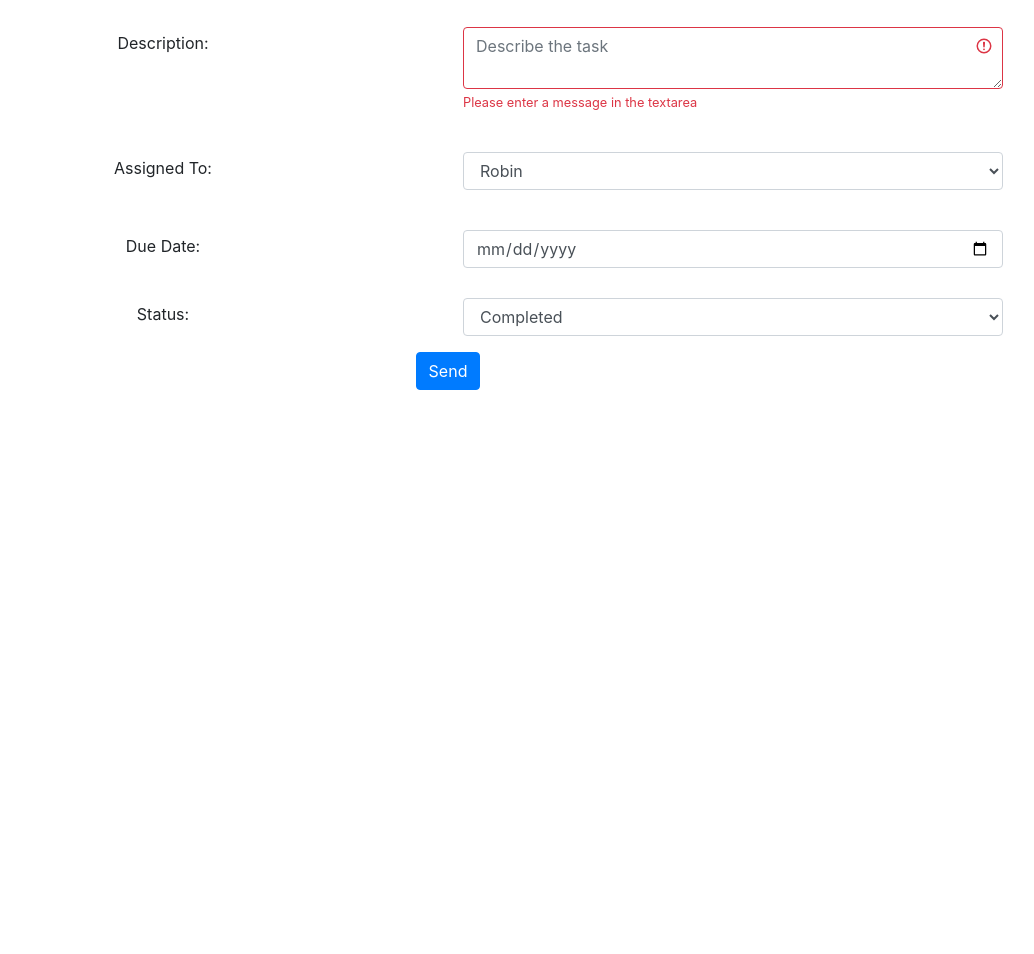
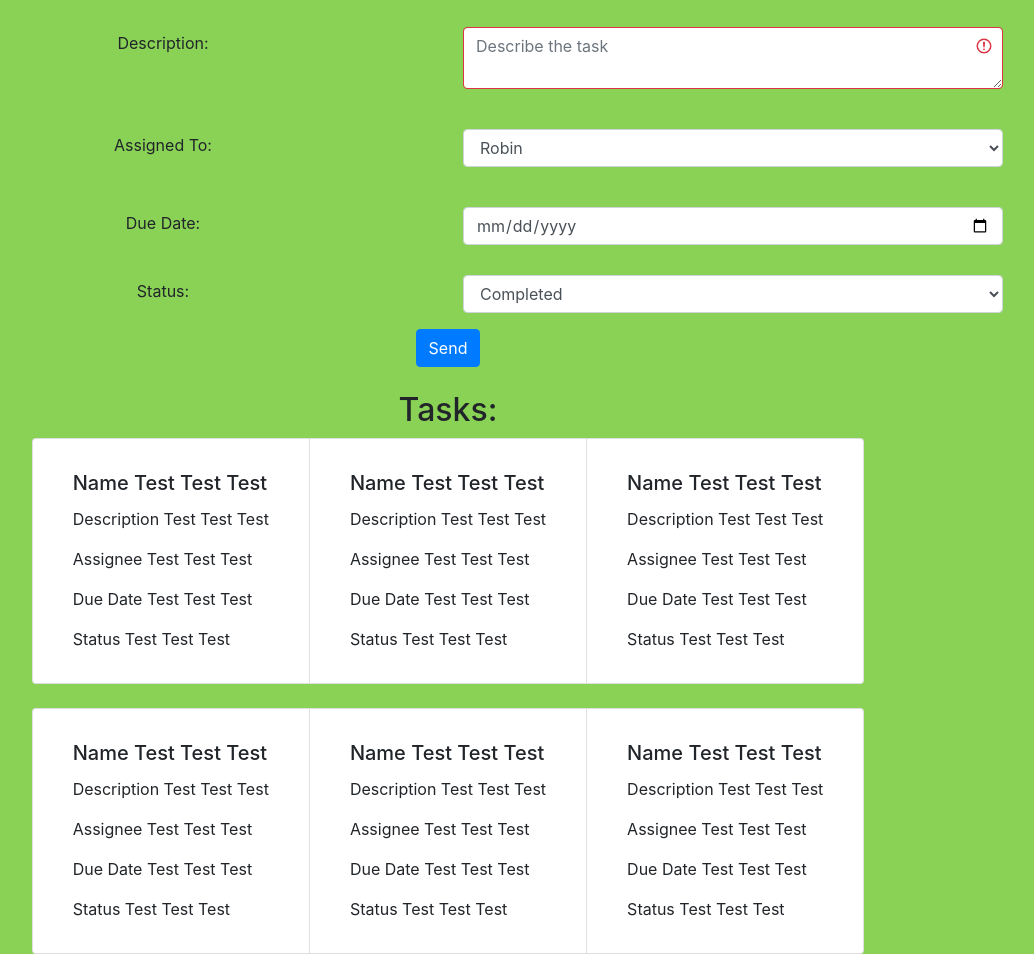
Before and after one commit to Rsiow/task-app, a plain HTML site: page index.html in a window 1280 px wide. Shown: the part 154-1108 px from the top of the page, without its empty margins (192-1226 px from the left). Before the commit the page ends 800 px from the top, so only its background shows below. Drawn offline with nearby package versions, Linux system fonts and the light colour scheme.

Commit message:
task 3 complete

```diff
--- a/css/styles.css
+++ b/css/styles.css
@@ -0,0 +1,7 @@
+body {
+    background-color: #89D256 !important;
+}
+
+nav {
+    background-color: #56D2D1 !important;
+}
--- a/index.html
+++ b/index.html
@@ -12,7 +12,7 @@
 
 <body>
     <header>
-        <nav class="navbar navbar-expand-lg navbar-light bg-light">
+        <nav class="navbar navbar-expand-lg navbar-light">
             <a class="navbar-brand" href="#">Task-App</a>
             <button class="navbar-toggler" type="button" data-toggle="collapse" data-target="#navbarNavDropdown"
                 aria-controls="navbarNavDropdown" aria-expanded="false" aria-label="Toggle navigation">
@@ -39,7 +39,8 @@
                 <form>
                     <div class="form-group  was-validated">
                         <label for="name"></label>
-                        <input type="text" class="form-control" id="name" placeholder="Please enter your name" required>
+                        <input type="text" class="form-control" id="name" placeholder="Please enter your name"
+                            name="name" required>
                         <div class="invalid-feedback">
                             Please enter a name
                         </div>
@@ -56,10 +57,10 @@
                     <div class="mb-3">
                         <label for="description"></label>
                         <textarea class="form-control is-invalid" id="description" placeholder="Describe the task"
-                            required></textarea>
-                        <div class="invalid-feedback">
+                            name="description" required></textarea>
+                        <!-- <div class="invalid-feedback">
                             Please enter a message in the textarea
-                        </div>
+                        </div> -->
                     </div>
                 </form>
             </div>
@@ -71,7 +72,7 @@
             <div class="col">
                 <div class="form-group">
                     <label for="assigned-person"></label>
-                    <select class="form-control" id="assigned-person">
+                    <select class="form-control" id="assigned-person" name="assigned-person">
                         <option>Robin</option>
                         <option>Richie</option>
                         <option>Pedro</option>
@@ -87,7 +88,7 @@
             </div>
             <div class="col">
                 <label for="date-input"></label>
-                <input type="date" class="form-control" id="date-input">
+                <input type="date" class="form-control" id="date-input" name="date-input">
             </div>
         </div>
         <div class="row">
@@ -97,7 +98,7 @@
             <div class="col">
                 <div class="form-group">
                     <label for="status"></label>
-                    <select class="form-control" id="status">
+                    <select class="form-control" id="status" name="status">
                         <option>Completed</option>
                         <option>In Progress</option>
                         <option>Pending Assignee</option>
@@ -108,7 +109,78 @@
         <div class="text-center">
             <input type="submit" class="btn btn-primary" value="Send">
         </div>
+        <div class="row justify-content-center pt-4">
+            <h2>Tasks: </h2>
+        </div>
+        <div class="row justify-content-center">
+            <ul class="list-group list-group-horizontal">
+                <li class="list-group-item">
+                    <div class="card-body">
+                        <h5 class="card-title">Name Test Test Test</h5>
+                        <p class="card-text">Description Test Test Test</p>
+                        <p class="card-text">Assignee Test Test Test</p>
+                        <p class="card-text">Due Date Test Test Test</p>
+                        <p class="card-text">Status Test Test Test</p>
+                    </div>
+                </li>
+                <li class="list-group-item">
+                    <div class="card-body">
+                        <h5 class="card-title">Name Test Test Test</h5>
+                        <p class="card-text">Description Test Test Test</p>
+                        <p class="card-text">Assignee Test Test Test</p>
+                        <p class="card-text">Due Date Test Test Test</p>
+                        <p class="card-text">Status Test Test Test</p>
+                    </div>
+                </li>
+                <li class="list-group-item">
+                    <div class="card-body">
+                        <h5 class="card-title">Name Test Test Test</h5>
+                        <p class="card-text">Description Test Test Test</p>
+                        <p class="card-text">Assignee Test Test Test</p>
+                        <p class="card-text">Due Date Test Test Test</p>
+                        <p class="card-text">Status Test Test Test</p>
+                    </div>
+                </li>
+            </ul>
+        </div>
+        <div class="row justify-content-center">
+            <ul class="list-group list-group-horizontal mt-4">
+                <li class="list-group-item">
+                    <div class="card-body">
+                        <h5 class="card-title">Name Test Test Test</h5>
+                        <p class="card-text">Description Test Test Test</p>
+                        <p class="card-text">Assignee Test Test Test</p>
+                        <p class="card-text">Due Date Test Test Test</p>
+                        <p class="card-text">Status Test Test Test</p>
+                    </div>
+                </li>
+                <li class="list-group-item">
+                    <div class="card-body">
+                        <h5 class="card-title">Name Test Test Test</h5>
+                        <p class="card-text">Description Test Test Test</p>
+                        <p class="card-text">Assignee Test Test Test</p>
+                        <p class="card-text">Due Date Test Test Test</p>
+                        <p class="card-text">Status Test Test Test</p>
+                    </div>
+                </li>
+                <li class="list-group-item">
+                    <div class="card-body">
+                        <h5 class="card-title">Name Test Test Test</h5>
+                        <p class="card-text">Description Test Test Test</p>
+                        <p class="card-text">Assignee Test Test Test</p>
+                        <p class="card-text">Due Date Test Test Test</p>
+                        <p class="card-text">Status Test Test Test</p>
+                    </div>
+                </li>
+            </ul>
+        </div>
+
     </div>
+
+    </div>
+    </div>
+
+
 
 </body>
 
```
